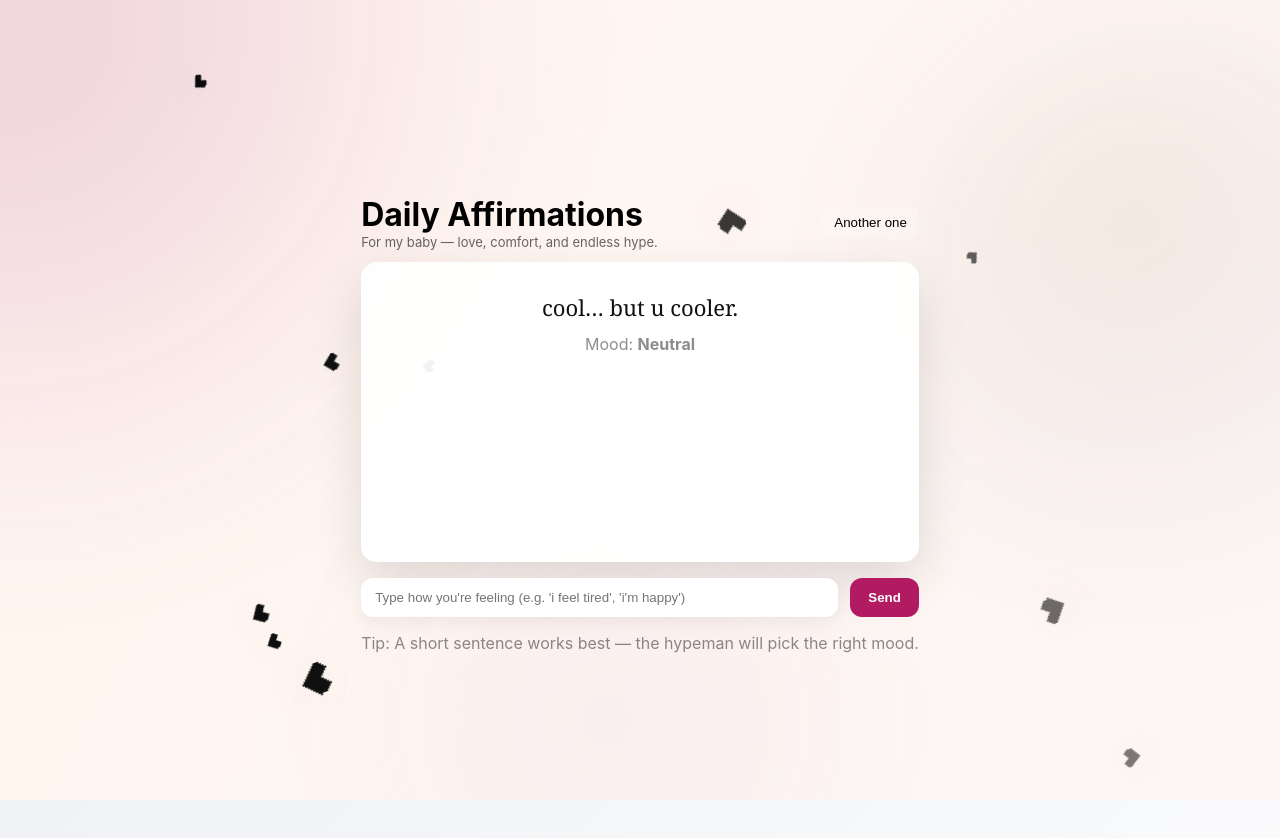
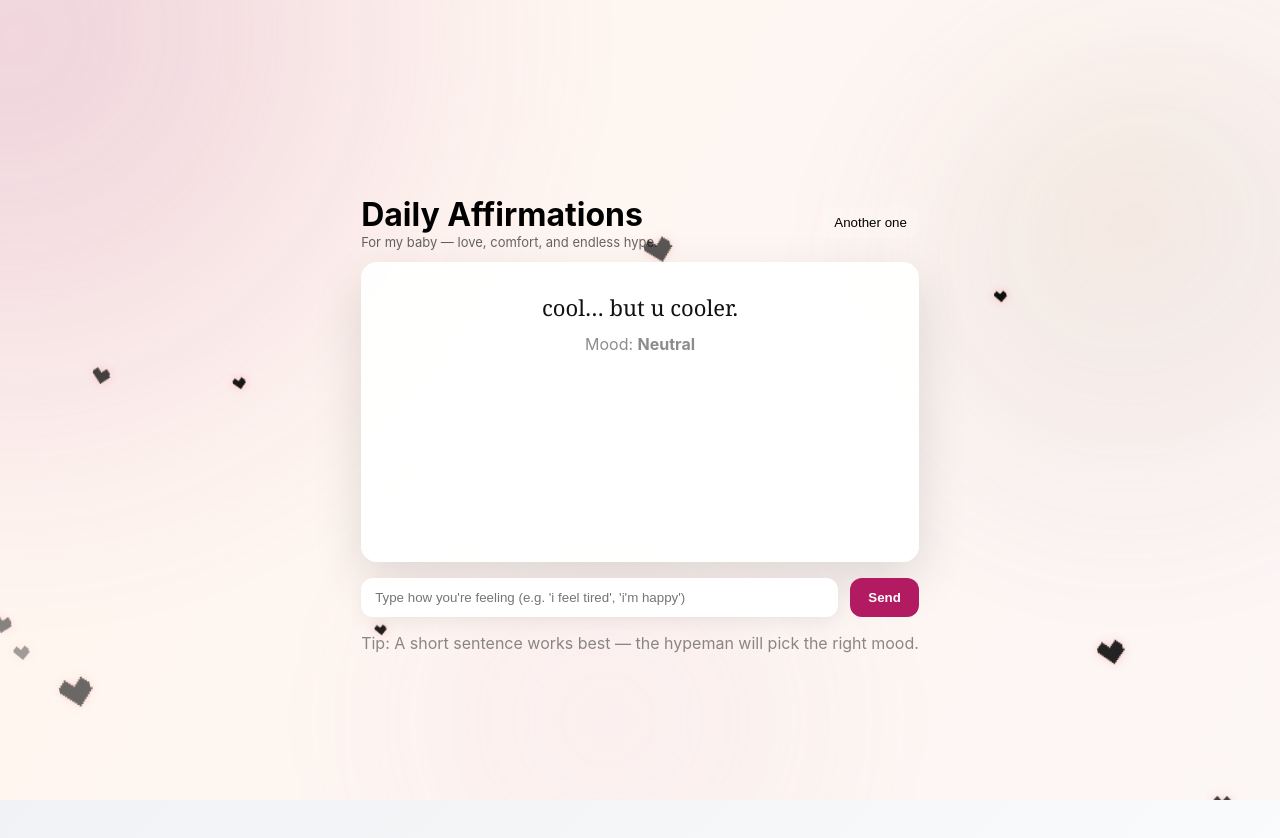
Before and after one commit to yxbudgqjdqdxq/surehit-version-2, a Next.js app: page /chat in a window 1280 px wide. Shown: the top 838 px of the page. Built offline with nearby package versions, Linux system fonts and the light colour scheme.

Commit message:
Update globals.css

```diff
--- a/styles/globals.css
+++ b/styles/globals.css
@@ -223,11 +223,49 @@ body::before{
 .fade-in-card { animation: fadeInUp 420ms cubic-bezier(.2,.9,.2,1) both; }
 @keyframes fadeInUp { from { opacity: 0; transform: translateY(8px); } to { opacity: 1; transform: translateY(0); } }
 
-/* pixel-heart placeholder (optional)
-   - If you want static CSS hearts instead of AnimatedBackground JS, add a PNG at /public/hearts/pixel-heart.png
-   - The AnimatedBackground component already generates small SVG hearts; this is a fallback class.
-*/
-.pixel-heart, .heart {
+/* === START: Corrected Heart Animation Styles === */
+
+.hearts-container {
+  position: absolute;
+  top: 0;
+  left: 0;
+  width: 100%;
+  height: 100%;
+}
+
+.heart {
+  position: absolute;
+  left: 0;
+  background-repeat: no-repeat;
+  background-position: center;
+  background-size: contain;
+  opacity: 0;
+  will-change: transform, opacity;
+  animation-name: glide;
+  animation-timing-function: linear;
+  animation-iteration-count: infinite;
+  filter: drop-shadow(0 0 4px rgba(255, 74, 74, 0.3));
+}
+
+@keyframes glide {
+  0% {
+    transform: translateX(-28vw) rotate(var(--rot));
+    opacity: 0;
+  }
+  15% {
+    opacity: var(--o);
+  }
+  85% {
+    opacity: var(--o);
+  }
+  100% {
+    transform: translateX(140vw) rotate(var(--rot));
+    opacity: 0;
+  }
+}
+
+/* Fallback class for static hearts (if JS fails) */
+.pixel-heart {
   position: absolute;
   width: 26px;
   height: 26px;
@@ -239,20 +277,13 @@ body::before{
   transition: transform 0.2s ease-out;
   will-change: transform, opacity;
 }
-/* Example positioning helpers for static use (you won't need all of these) */
 .pixel-heart.p1 { top: 12%; left: -8%; animation: floatHeartA 13s linear infinite; }
 .pixel-heart.p2 { top: 40%; left: -14%; width: 34px; height: 34px; animation: floatHeartB 18s linear infinite; }
 .pixel-heart.p3 { top: 66%; left: -20%; animation: floatHeartC 22s linear infinite; }
 
-/* heart float keyframes for floating SVG hearts (used by AnimatedBackground) */
-.heart { animation-name: floatHearts; animation-timing-function: linear; animation-iteration-count: infinite; }
-@keyframes floatHearts {
-  0%   { transform: translateX(0) translateY(0) rotate(0deg); opacity: 1; }
-  25%  { opacity: .92; }
-  50%  { opacity: .75; }
-  75%  { opacity: .5; }
-  100% { transform: translateX(120vw) translateY(-8vh) rotate(360deg); opacity: 0; }
-}
+
+/* === END: Corrected Heart Animation Styles === */
+
 
 /* Secret paragraph / vault content */
 .secret-paragraph {
```
